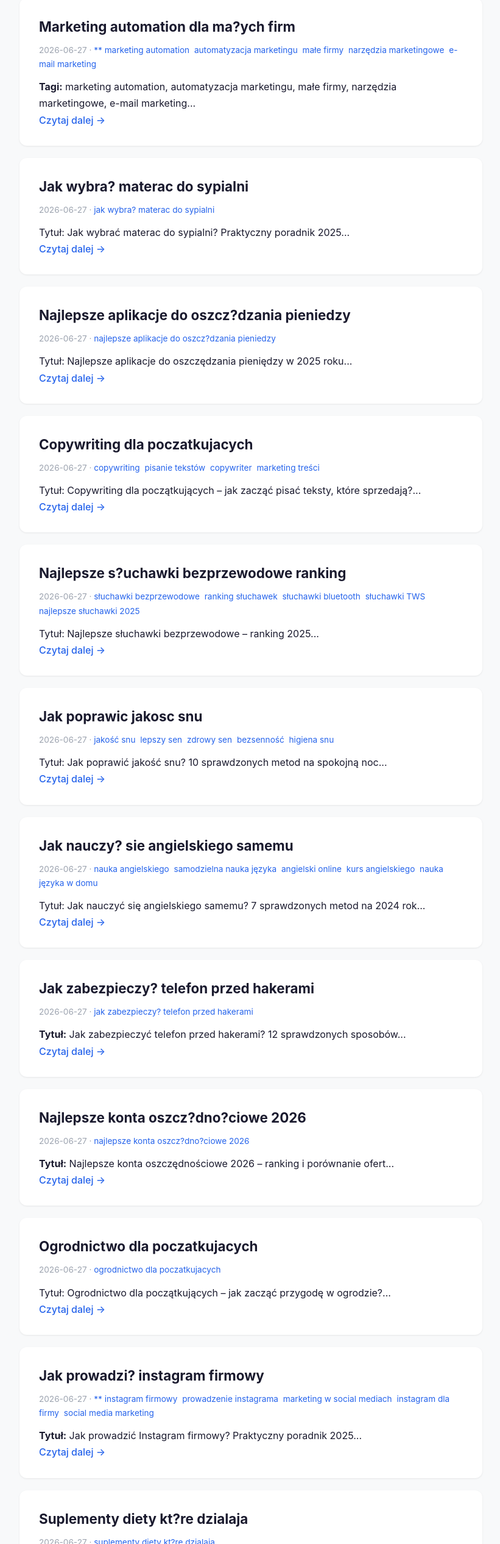
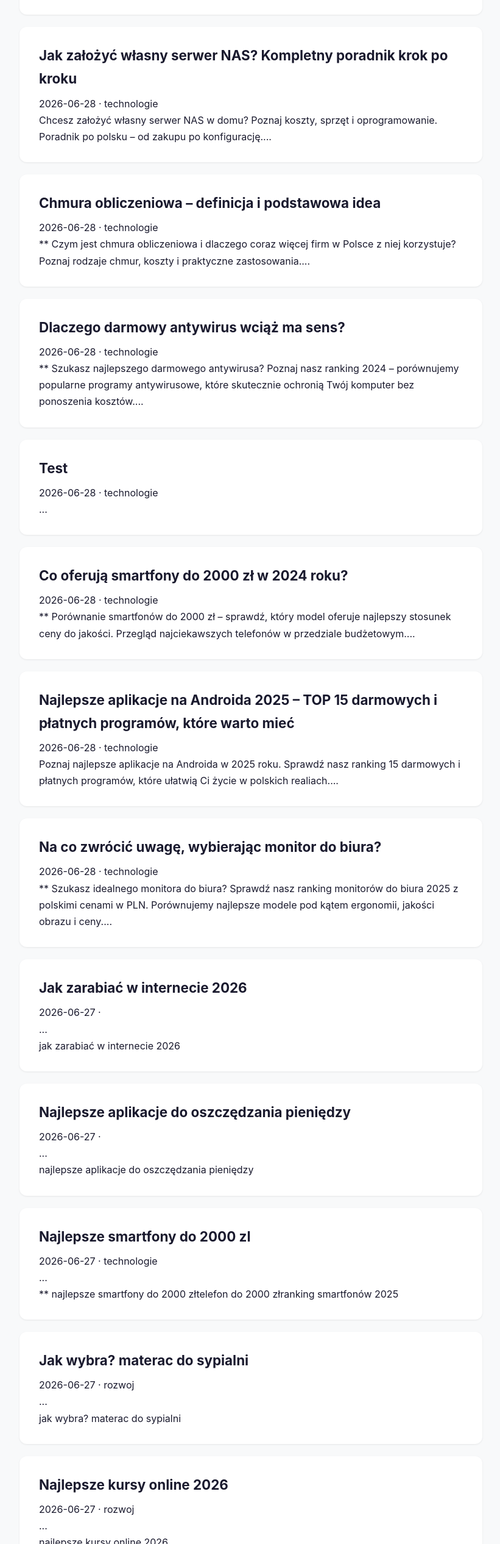
Before and after one commit to 9routerlocal-del/blog-seo, a plain HTML site: page index.html in a window 1280 px wide. Shown: the part 268-2800 px from the top of the page at 61% size, without its empty margins (228-1049 px from the left). Drawn offline with Linux system fonts and the light colour scheme.

Commit message:
Nowe artykuły - 2026-06-30

```diff
--- a/index.html
+++ b/index.html
@@ -1,140 +1,202 @@
 <!DOCTYPE html>
 <html lang="pl">
-<head>
-  <meta charset="UTF-8">
-  <meta name="viewport" content="width=device-width, initial-scale=1.0">
-  <title>Blog SEO - Praktyczne porady</title>
-  <meta name="description" content="Blog o finansach, technologii, zdrowiu i rozwoju osobistym.">
-  <link rel="stylesheet" href="/style.css">
+<head><meta charset="UTF-8"><meta name="viewport" content="width=device-width,initial-scale=1.0">
+<title>Mój Blog Technologiczny</title>
+<meta name="description" content="Blog generowany przez ContentAI + Hermes Agent">
+<link rel="stylesheet" href="/style.css">
+
 </head>
 <body>
-  <header class="site-header">
-    <div class="container">
-      <a href="/" class="logo">Blog SEO</a>
-      <nav><a href="/">Strona g??wna</a><a href="/o-mnie.html">O mnie</a><a href="/kontakt.html">Kontakt</a></nav>
-    </div>
-  </header>
-  <main class="container">
-    <section class="hero">
-      <h1>Blog SEO</h1>
-      <p>Praktyczne porady. Linki afiliacyjne.</p>
-    </section>
-    <section class="posts-list">
+<div class="container"><header><h1>Mój Blog Technologiczny</h1><p>Automatycznie generowane treści SEO</p></header>
+<main><section class="posts">
         <article class="post-card">
-          <h2><a href="/posts/2026-06-27-marketing-automation-dla-mazych-firm.html">Marketing automation dla ma?ych firm</a></h2>
-          <p class="post-meta">2026-06-27 &middot; <span class="tag">** marketing automation</span> <span class="tag">automatyzacja marketingu</span> <span class="tag">małe firmy</span> <span class="tag">narzędzia marketingowe</span> <span class="tag">e-mail marketing</span></p>
-          <p><strong>Tagi:</strong> marketing automation, automatyzacja marketingu, małe firmy, narzędzia marketingowe, e-mail marketing...</p>
-          <a href="/posts/2026-06-27-marketing-automation-dla-mazych-firm.html" class="read-more">Czytaj dalej →</a>
+            <h2><a href="posts/2026-06-30-na-co-zwrci-uwag-wybierajc-konto-osobiste-w-2025-roku.html">Na co zwrócić uwagę, wybierając konto osobiste w 2025 roku?</a></h2>
+            <p class="meta">2026-06-30 · finanse</p>
+            <p>** Szukasz najlepszego konta bankowego w 2025 roku? Sprawdź nasz ranking kont osobistych z darmowymi wypłatami, cashbackiem i nowoczesną aplikacją. Porównanie w PLN!...</p>
+            <div class="tags"></div>
         </article>
+
         <article class="post-card">
-          <h2><a href="/posts/2026-06-27-jak-wybraz-materac-do-sypialni.html">Jak wybra? materac do sypialni</a></h2>
-          <p class="post-meta">2026-06-27 &middot; <span class="tag">jak wybra? materac do sypialni</span></p>
-          <p>Tytuł: Jak wybrać materac do sypialni? Praktyczny poradnik 2025...</p>
-          <a href="/posts/2026-06-27-jak-wybraz-materac-do-sypialni.html" class="read-more">Czytaj dalej →</a>
+            <h2><a href="posts/2026-06-28-jak-zaoy-wasny-serwer-nas-kompletny-poradnik-krok-po-kroku.html">Jak założyć własny serwer NAS? Kompletny poradnik krok po kroku</a></h2>
+            <p class="meta">2026-06-28 · technologie</p>
+            <p>Chcesz założyć własny serwer NAS w domu? Poznaj koszty, sprzęt i oprogramowanie. Poradnik po polsku – od zakupu po konfigurację....</p>
+            <div class="tags"></div>
         </article>
+
         <article class="post-card">
-          <h2><a href="/posts/2026-06-27-najlepsze-aplikacje-do-oszczzdzania-pieniedzy.html">Najlepsze aplikacje do oszcz?dzania pieniedzy</a></h2>
-          <p class="post-meta">2026-06-27 &middot; <span class="tag">najlepsze aplikacje do oszcz?dzania pieniedzy</span></p>
-          <p>Tytuł: Najlepsze aplikacje do oszczędzania pieniędzy w 2025 roku...</p>
-          <a href="/posts/2026-06-27-najlepsze-aplikacje-do-oszczzdzania-pieniedzy.html" class="read-more">Czytaj dalej →</a>
+            <h2><a href="posts/2026-06-28-chmura-obliczeniowa--definicja-i-podstawowa-idea.html">Chmura obliczeniowa – definicja i podstawowa idea</a></h2>
+            <p class="meta">2026-06-28 · technologie</p>
+            <p>** Czym jest chmura obliczeniowa i dlaczego coraz więcej firm w Polsce z niej korzystuje? Poznaj rodzaje chmur, koszty i praktyczne zastosowania....</p>
+            <div class="tags"></div>
         </article>
+
         <article class="post-card">
-          <h2><a href="/posts/2026-06-27-copywriting-dla-poczatkujacych.html">Copywriting dla poczatkujacych</a></h2>
-          <p class="post-meta">2026-06-27 &middot; <span class="tag">copywriting</span> <span class="tag">pisanie tekstów</span> <span class="tag">copywriter</span> <span class="tag">marketing treści</span></p>
-          <p>Tytuł: Copywriting dla początkujących – jak zacząć pisać teksty, które sprzedają?...</p>
-          <a href="/posts/2026-06-27-copywriting-dla-poczatkujacych.html" class="read-more">Czytaj dalej →</a>
+            <h2><a href="posts/2026-06-28-dlaczego-darmowy-antywirus-wci-ma-sens.html">Dlaczego darmowy antywirus wciąż ma sens?</a></h2>
+            <p class="meta">2026-06-28 · technologie</p>
+            <p>** Szukasz najlepszego darmowego antywirusa? Poznaj nasz ranking 2024 – porównujemy popularne programy antywirusowe, które skutecznie ochronią Twój komputer bez ponoszenia kosztów....</p>
+            <div class="tags"></div>
         </article>
+
         <article class="post-card">
-          <h2><a href="/posts/2026-06-27-najlepsze-szuchawki-bezprzewodowe-ranking.html">Najlepsze s?uchawki bezprzewodowe ranking</a></h2>
-          <p class="post-meta">2026-06-27 &middot; <span class="tag">słuchawki bezprzewodowe</span> <span class="tag">ranking słuchawek</span> <span class="tag">słuchawki bluetooth</span> <span class="tag">słuchawki TWS</span> <span class="tag">najlepsze słuchawki 2025</span></p>
-          <p>Tytuł: Najlepsze słuchawki bezprzewodowe – ranking 2025...</p>
-          <a href="/posts/2026-06-27-najlepsze-szuchawki-bezprzewodowe-ranking.html" class="read-more">Czytaj dalej →</a>
+            <h2><a href="posts/2026-06-28-test.html">Test</a></h2>
+            <p class="meta">2026-06-28 · technologie</p>
+            <p>...</p>
+            <div class="tags"></div>
         </article>
+
         <article class="post-card">
-          <h2><a href="/posts/2026-06-27-jak-poprawic-jakosc-snu.html">Jak poprawic jakosc snu</a></h2>
-          <p class="post-meta">2026-06-27 &middot; <span class="tag">jakość snu</span> <span class="tag">lepszy sen</span> <span class="tag">zdrowy sen</span> <span class="tag">bezsenność</span> <span class="tag">higiena snu</span></p>
-          <p>Tytuł: Jak poprawić jakość snu? 10 sprawdzonych metod na spokojną noc...</p>
-          <a href="/posts/2026-06-27-jak-poprawic-jakosc-snu.html" class="read-more">Czytaj dalej →</a>
+            <h2><a href="posts/2026-06-28-co-oferuj-smartfony-do-2000-z-w-2024-roku.html">Co oferują smartfony do 2000 zł w 2024 roku?</a></h2>
+            <p class="meta">2026-06-28 · technologie</p>
+            <p>** Porównanie smartfonów do 2000 zł – sprawdź, który model oferuje najlepszy stosunek ceny do jakości. Przegląd najciekawszych telefonów w przedziale budżetowym....</p>
+            <div class="tags"></div>
         </article>
+
         <article class="post-card">
-          <h2><a href="/posts/2026-06-27-jak-nauczyz-sie-angielskiego-samemu.html">Jak nauczy? sie angielskiego samemu</a></h2>
-          <p class="post-meta">2026-06-27 &middot; <span class="tag">nauka angielskiego</span> <span class="tag">samodzielna nauka języka</span> <span class="tag">angielski online</span> <span class="tag">kurs angielskiego</span> <span class="tag">nauka języka w domu</span></p>
-          <p>Tytuł: Jak nauczyć się angielskiego samemu? 7 sprawdzonych metod na 2024 rok...</p>
-          <a href="/posts/2026-06-27-jak-nauczyz-sie-angielskiego-samemu.html" class="read-more">Czytaj dalej →</a>
+            <h2><a href="posts/2026-06-28-najlepsze-aplikacje-na-androida-2025--top-15-darmowych-i-patnych-programw-kt.html">Najlepsze aplikacje na Androida 2025 – TOP 15 darmowych i płatnych programów, które warto mieć</a></h2>
+            <p class="meta">2026-06-28 · technologie</p>
+            <p>Poznaj najlepsze aplikacje na Androida w 2025 roku. Sprawdź nasz ranking 15 darmowych i płatnych programów, które ułatwią Ci życie w polskich realiach....</p>
+            <div class="tags"></div>
         </article>
+
         <article class="post-card">
-          <h2><a href="/posts/2026-06-27-jak-zabezpieczyz-telefon-przed-hakerami.html">Jak zabezpieczy? telefon przed hakerami</a></h2>
-          <p class="post-meta">2026-06-27 &middot; <span class="tag">jak zabezpieczy? telefon przed hakerami</span></p>
-          <p><strong>Tytuł:</strong> Jak zabezpieczyć telefon przed hakerami? 12 sprawdzonych sposobów...</p>
-          <a href="/posts/2026-06-27-jak-zabezpieczyz-telefon-przed-hakerami.html" class="read-more">Czytaj dalej →</a>
+            <h2><a href="posts/2026-06-28-na-co-zwrci-uwag-wybierajc-monitor-do-biura.html">Na co zwrócić uwagę, wybierając monitor do biura?</a></h2>
+            <p class="meta">2026-06-28 · technologie</p>
+            <p>** Szukasz idealnego monitora do biura? Sprawdź nasz ranking monitorów do biura 2025 z polskimi cenami w PLN. Porównujemy najlepsze modele pod kątem ergonomii, jakości obrazu i ceny....</p>
+            <div class="tags"></div>
         </article>
+
         <article class="post-card">
-          <h2><a href="/posts/2026-06-27-najlepsze-konta-oszczzdnozciowe-2026.html">Najlepsze konta oszcz?dno?ciowe 2026</a></h2>
-          <p class="post-meta">2026-06-27 &middot; <span class="tag">najlepsze konta oszcz?dno?ciowe 2026</span></p>
-          <p><strong>Tytuł:</strong> Najlepsze konta oszczędnościowe 2026 – ranking i porównanie ofert...</p>
-          <a href="/posts/2026-06-27-najlepsze-konta-oszczzdnozciowe-2026.html" class="read-more">Czytaj dalej →</a>
+            <h2><a href="posts/jak-zarabia-w-internecie-2026.html">Jak zarabiać w internecie 2026</a></h2>
+            <p class="meta">2026-06-27 · </p>
+            <p>...</p>
+            <div class="tags"><span class="tag">jak zarabiać w internecie 2026</span></div>
         </article>
+
         <article class="post-card">
-          <h2><a href="/posts/2026-06-27-ogrodnictwo-dla-poczatkujacych.html">Ogrodnictwo dla poczatkujacych</a></h2>
-          <p class="post-meta">2026-06-27 &middot; <span class="tag">ogrodnictwo dla poczatkujacych</span></p>
-          <p>Tytuł: Ogrodnictwo dla początkujących – jak zacząć przygodę w ogrodzie?...</p>
-          <a href="/posts/2026-06-27-ogrodnictwo-dla-poczatkujacych.html" class="read-more">Czytaj dalej →</a>
+            <h2><a href="posts/najlepsze-aplikacje-do-oszczdzania-pienidzy.html">Najlepsze aplikacje do oszczędzania pieniędzy</a></h2>
+            <p class="meta">2026-06-27 · </p>
+            <p>...</p>
+            <div class="tags"><span class="tag">najlepsze aplikacje do oszczędzania pieniędzy</span></div>
         </article>
+
         <article class="post-card">
-          <h2><a href="/posts/2026-06-27-jak-prowadziz-instagram-firmowy.html">Jak prowadzi? instagram firmowy</a></h2>
-          <p class="post-meta">2026-06-27 &middot; <span class="tag">** instagram firmowy</span> <span class="tag">prowadzenie instagrama</span> <span class="tag">marketing w social mediach</span> <span class="tag">instagram dla firmy</span> <span class="tag">social media marketing</span></p>
-          <p><strong>Tytuł:</strong> Jak prowadzić Instagram firmowy? Praktyczny poradnik 2025...</p>
-          <a href="/posts/2026-06-27-jak-prowadziz-instagram-firmowy.html" class="read-more">Czytaj dalej →</a>
+            <h2><a href="posts/najlepsze-smartfony-do-2000-zl.html">Najlepsze smartfony do 2000 zl</a></h2>
+            <p class="meta">2026-06-27 · technologie</p>
+            <p>...</p>
+            <div class="tags"><span class="tag">** najlepsze smartfony do 2000 zł</span><span class="tag">telefon do 2000 zł</span><span class="tag">ranking smartfonów 2025</span></div>
         </article>
+
         <article class="post-card">
-          <h2><a href="/posts/2026-06-27-suplementy-diety-ktzre-dzialaja.html">Suplementy diety kt?re dzialaja</a></h2>
-          <p class="post-meta">2026-06-27 &middot; <span class="tag">suplementy diety kt?re dzialaja</span></p>
-          <p>Tytuł: Suplementy diety, które naprawdę działają – praktyczny przewodnik 2025...</p>
-          <a href="/posts/2026-06-27-suplementy-diety-ktzre-dzialaja.html" class="read-more">Czytaj dalej →</a>
+            <h2><a href="posts/jak-wybraz-materac-do-sypialni.html">Jak wybra? materac do sypialni</a></h2>
+            <p class="meta">2026-06-27 · rozwoj</p>
+            <p>...</p>
+            <div class="tags"><span class="tag">jak wybra? materac do sypialni</span></div>
         </article>
+
         <article class="post-card">
-          <h2><a href="/posts/2026-06-27-jak-negocjowaz-podwyzkz-wynagrodzenia.html">Jak negocjowa? podwy?k? wynagrodzenia</a></h2>
-          <p class="post-meta">2026-06-27 &middot; <span class="tag">jak negocjowa? podwy?k? wynagrodzenia</span></p>
-          <p>Tytuł: Jak negocjować podwyżkę wynagrodzenia? Praktyczny poradnik 2024...</p>
-          <a href="/posts/2026-06-27-jak-negocjowaz-podwyzkz-wynagrodzenia.html" class="read-more">Czytaj dalej →</a>
+            <h2><a href="posts/najlepsze-kursy-online-2026.html">Najlepsze kursy online 2026</a></h2>
+            <p class="meta">2026-06-27 · rozwoj</p>
+            <p>...</p>
+            <div class="tags"><span class="tag">najlepsze kursy online 2026</span></div>
         </article>
+
         <article class="post-card">
-          <h2><a href="/posts/2026-06-27-jak-wybraz-zadowarkz-do-telefonu.html">Jak wybra? ?adowark? do telefonu</a></h2>
-          <p class="post-meta">2026-06-27 &middot; <span class="tag">jak wybra? ?adowark? do telefonu</span></p>
-          <p>Tytuł: Jak wybrać ładowarkę do telefonu? Praktyczny poradnik 2025...</p>
-          <a href="/posts/2026-06-27-jak-wybraz-zadowarkz-do-telefonu.html" class="read-more">Czytaj dalej →</a>
+            <h2><a href="posts/jak-wybraz-zadowarkz-do-telefonu.html">Jak wybra? ?adowark? do telefonu</a></h2>
+            <p class="meta">2026-06-27 · technologie</p>
+            <p>...</p>
+            <div class="tags"><span class="tag">jak wybra? ?adowark? do telefonu</span></div>
         </article>
+
         <article class="post-card">
-          <h2><a href="/posts/2026-06-27-najlepsze-kursy-online-2026.html">Najlepsze kursy online 2026</a></h2>
-          <p class="post-meta">2026-06-27 &middot; <span class="tag">najlepsze kursy online 2026</span></p>
-          <p><strong>Tytuł:</strong> Najlepsze kursy online 2026 – Praktyczny przewodnik dla Polaków...</p>
-          <a href="/posts/2026-06-27-najlepsze-kursy-online-2026.html" class="read-more">Czytaj dalej →</a>
+            <h2><a href="posts/jak-negocjowaz-podwyzkz-wynagrodzenia.html">Jak negocjowa? podwy?k? wynagrodzenia</a></h2>
+            <p class="meta">2026-06-27 · rozwoj</p>
+            <p>...</p>
+            <div class="tags"><span class="tag">jak negocjowa? podwy?k? wynagrodzenia</span></div>
         </article>
+
         <article class="post-card">
-          <h2><a href="/posts/2026-06-27-jak-wybraz-materac-do-sypialni.html">Jak wybra? materac do sypialni</a></h2>
-          <p class="post-meta">2026-06-27 &middot; <span class="tag">jak wybra? materac do sypialni</span></p>
-          <p>Tytuł: Jak wybrać materac do sypialni? Praktyczny poradnik 2025...</p>
-          <a href="/posts/2026-06-27-jak-wybraz-materac-do-sypialni.html" class="read-more">Czytaj dalej →</a>
+            <h2><a href="posts/suplementy-diety-ktzre-dzialaja.html">Suplementy diety kt?re dzialaja</a></h2>
+            <p class="meta">2026-06-27 · zdrowie</p>
+            <p>...</p>
+            <div class="tags"><span class="tag">suplementy diety kt?re dzialaja</span></div>
         </article>
+
         <article class="post-card">
-          <h2><a href="/posts/2026-06-27-najlepsze-smartfony-do-2000-zl.html">Najlepsze smartfony do 2000 zl</a></h2>
-          <p class="post-meta">2026-06-27 &middot; <span class="tag">** najlepsze smartfony do 2000 zł</span> <span class="tag">telefon do 2000 zł</span> <span class="tag">ranking smartfonów 2025</span> <span class="tag">smartfon do 2000 zł ranking</span></p>
-          <p><strong>Tytuł:</strong> Najlepsze smartfony do 2000 zł – ranking 2025 | Praktyczny poradnik...</p>
-          <a href="/posts/2026-06-27-najlepsze-smartfony-do-2000-zl.html" class="read-more">Czytaj dalej →</a>
+            <h2><a href="posts/jak-prowadziz-instagram-firmowy.html">Jak prowadzi? instagram firmowy</a></h2>
+            <p class="meta">2026-06-27 · marketing</p>
+            <p>...</p>
+            <div class="tags"><span class="tag">** instagram firmowy</span><span class="tag">prowadzenie instagrama</span><span class="tag">marketing w social mediach</span></div>
         </article>
+
         <article class="post-card">
-          <h2><a href="/posts/2026-06-27-najlepsze-aplikacje-do-oszczdzania-pienidzy.html">Najlepsze aplikacje do oszczędzania pieniędzy</a></h2>
-          <p class="post-meta">2026-06-27 &middot; <span class="tag">najlepsze aplikacje do oszczędzania pieniędzy</span></p>
-          <p>Tytuł: Najlepsze aplikacje do oszczędzania pieniędzy w 2025 roku – przegląd i porównanie...</p>
-          <a href="/posts/2026-06-27-najlepsze-aplikacje-do-oszczdzania-pienidzy.html" class="read-more">Czytaj dalej →</a>
+            <h2><a href="posts/ogrodnictwo-dla-poczatkujacych.html">Ogrodnictwo dla poczatkujacych</a></h2>
+            <p class="meta">2026-06-27 · rozwoj</p>
+            <p>...</p>
+            <div class="tags"><span class="tag">ogrodnictwo dla poczatkujacych</span></div>
         </article>
+
         <article class="post-card">
-          <h2><a href="/posts/2026-06-27-jak-zarabia-w-internecie-2026.html">Jak zarabiać w internecie 2026</a></h2>
-          <p class="post-meta">2026-06-27 &middot; <span class="tag">jak zarabiać w internecie 2026</span></p>
-          <p><strong>Tytuł:</strong> Jak zarabiać w internecie 2026 – 7 sprawdzonych sposobów...</p>
-          <a href="/posts/2026-06-27-jak-zarabia-w-internecie-2026.html" class="read-more">Czytaj dalej →</a>
-        </article></section>
-  </main>
-  <footer class="site-footer"><div class="container"><p>&copy; 2026 Blog SEO.</p></div></footer>
-</body>
-</html>
+            <h2><a href="posts/najlepsze-konta-oszczzdnozciowe-2026.html">Najlepsze konta oszcz?dno?ciowe 2026</a></h2>
+            <p class="meta">2026-06-27 · rozwoj</p>
+            <p>...</p>
+            <div class="tags"><span class="tag">najlepsze konta oszcz?dno?ciowe 2026</span></div>
+        </article>
+
+        <article class="post-card">
+            <h2><a href="posts/jak-zabezpieczyz-telefon-przed-hakerami.html">Jak zabezpieczy? telefon przed hakerami</a></h2>
+            <p class="meta">2026-06-27 · technologie</p>
+            <p>...</p>
+            <div class="tags"><span class="tag">jak zabezpieczy? telefon przed hakerami</span></div>
+        </article>
+
+        <article class="post-card">
+            <h2><a href="posts/jak-nauczyz-sie-angielskiego-samemu.html">Jak nauczy? sie angielskiego samemu</a></h2>
+            <p class="meta">2026-06-27 · rozwoj</p>
+            <p>...</p>
+            <div class="tags"><span class="tag">nauka angielskiego</span><span class="tag">samodzielna nauka języka</span><span class="tag">angielski online</span></div>
+        </article>
+
+        <article class="post-card">
+            <h2><a href="posts/jak-poprawic-jakosc-snu.html">Jak poprawic jakosc snu</a></h2>
+            <p class="meta">2026-06-27 · rozwoj</p>
+            <p>...</p>
+            <div class="tags"><span class="tag">jakość snu</span><span class="tag">lepszy sen</span><span class="tag">zdrowy sen</span></div>
+        </article>
+
+        <article class="post-card">
+            <h2><a href="posts/najlepsze-szuchawki-bezprzewodowe-ranking.html">Najlepsze s?uchawki bezprzewodowe ranking</a></h2>
+            <p class="meta">2026-06-27 · rozwoj</p>
+            <p>...</p>
+            <div class="tags"><span class="tag">słuchawki bezprzewodowe</span><span class="tag">ranking słuchawek</span><span class="tag">słuchawki bluetooth</span></div>
+        </article>
+
+        <article class="post-card">
+            <h2><a href="posts/copywriting-dla-poczatkujacych.html">Copywriting dla poczatkujacych</a></h2>
+            <p class="meta">2026-06-27 · marketing</p>
+            <p>...</p>
+            <div class="tags"><span class="tag">copywriting</span><span class="tag">pisanie tekstów</span><span class="tag">copywriter</span></div>
+        </article>
+
+        <article class="post-card">
+            <h2><a href="posts/najlepsze-aplikacje-do-oszczzdzania-pieniedzy.html">Najlepsze aplikacje do oszcz?dzania pieniedzy</a></h2>
+            <p class="meta">2026-06-27 · rozwoj</p>
+            <p>...</p>
+            <div class="tags"><span class="tag">najlepsze aplikacje do oszcz?dzania pieniedzy</span></div>
+        </article>
+
+        <article class="post-card">
+            <h2><a href="posts/jak-wybraz-materac-do-sypialni.html">Jak wybra? materac do sypialni</a></h2>
+            <p class="meta">2026-06-27 · rozwoj</p>
+            <p>...</p>
+            <div class="tags"><span class="tag">jak wybra? materac do sypialni</span></div>
+        </article>
+
+        <article class="post-card">
+            <h2><a href="posts/marketing-automation-dla-mazych-firm.html">Marketing automation dla ma?ych firm</a></h2>
+            <p class="meta">2026-06-27 · marketing</p>
+            <p>...</p>
+            <div class="tags"><span class="tag">** marketing automation</span><span class="tag">automatyzacja marketingu</span><span class="tag">małe firmy</span></div>
+        </article>
+        </section></main>
+<footer><p>© 2026 · Powered by ContentAI + Hermes Agent</p></footer></div>
+</body></html>
--- a/sitemap.xml
+++ b/sitemap.xml
@@ -27,4 +27,5 @@
 <url><loc>https://twojblog.pl/posts/2026-06-28-dlaczego-darmowy-antywirus-wci-ma-sens.html</loc><lastmod>2026-06-28</lastmod></url>
 <url><loc>https://twojblog.pl/posts/2026-06-28-chmura-obliczeniowa--definicja-i-podstawowa-idea.html</loc><lastmod>2026-06-28</lastmod></url>
 <url><loc>https://twojblog.pl/posts/2026-06-28-jak-zaoy-wasny-serwer-nas-kompletny-poradnik-krok-po-kroku.html</loc><lastmod>2026-06-28</lastmod></url>
+<url><loc>https://twojblog.pl/posts/2026-06-30-na-co-zwrci-uwag-wybierajc-konto-osobiste-w-2025-roku.html</loc><lastmod>2026-06-30</lastmod></url>
 </urlset>
```
Also changed, not shown: posts.json (+8 -0 lines), posts/2026-06-30-na-co-zwrci-uwag-wybierajc-konto-osobiste-w-2025-roku.html (added, +119 -0 lines).
